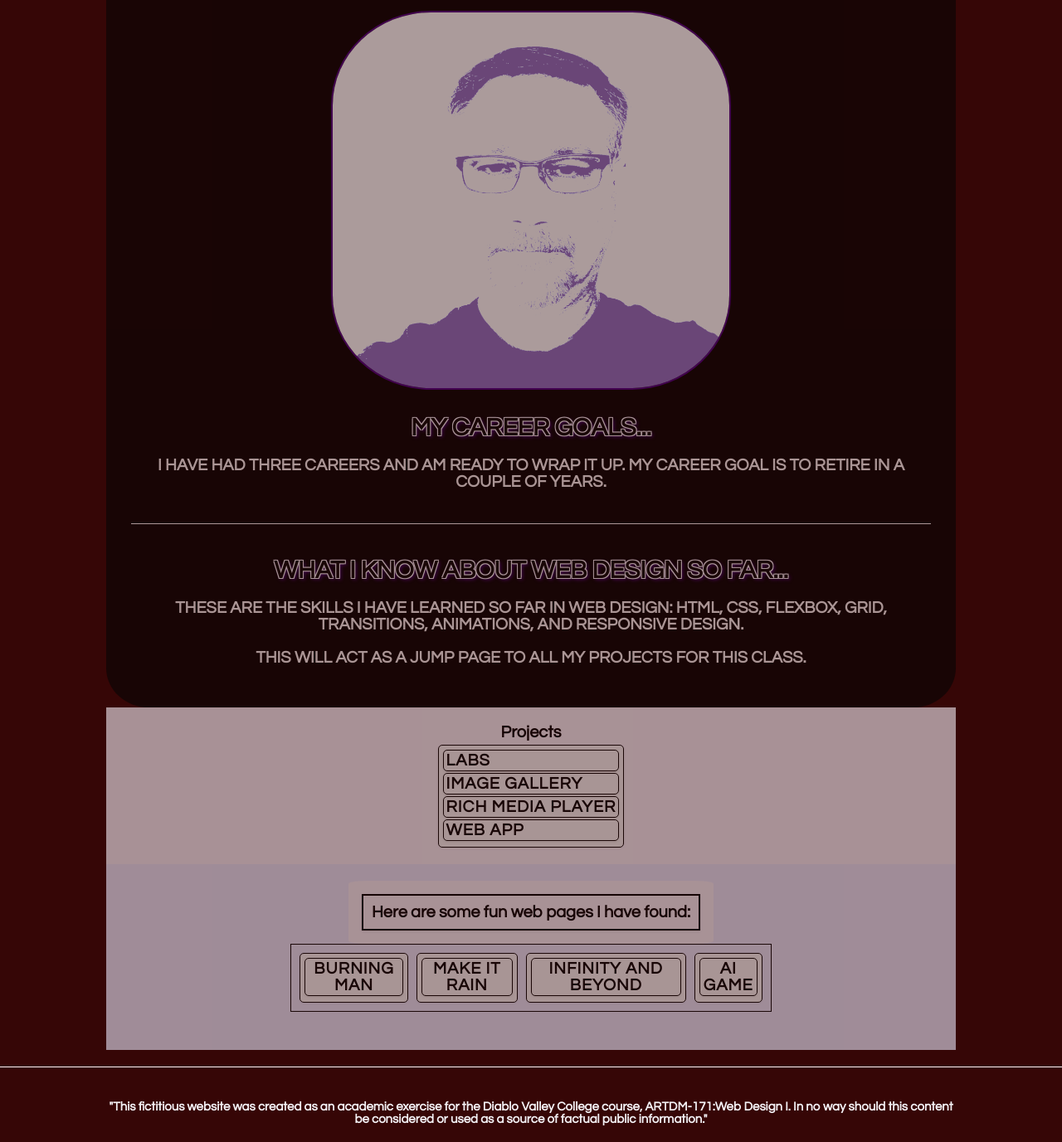
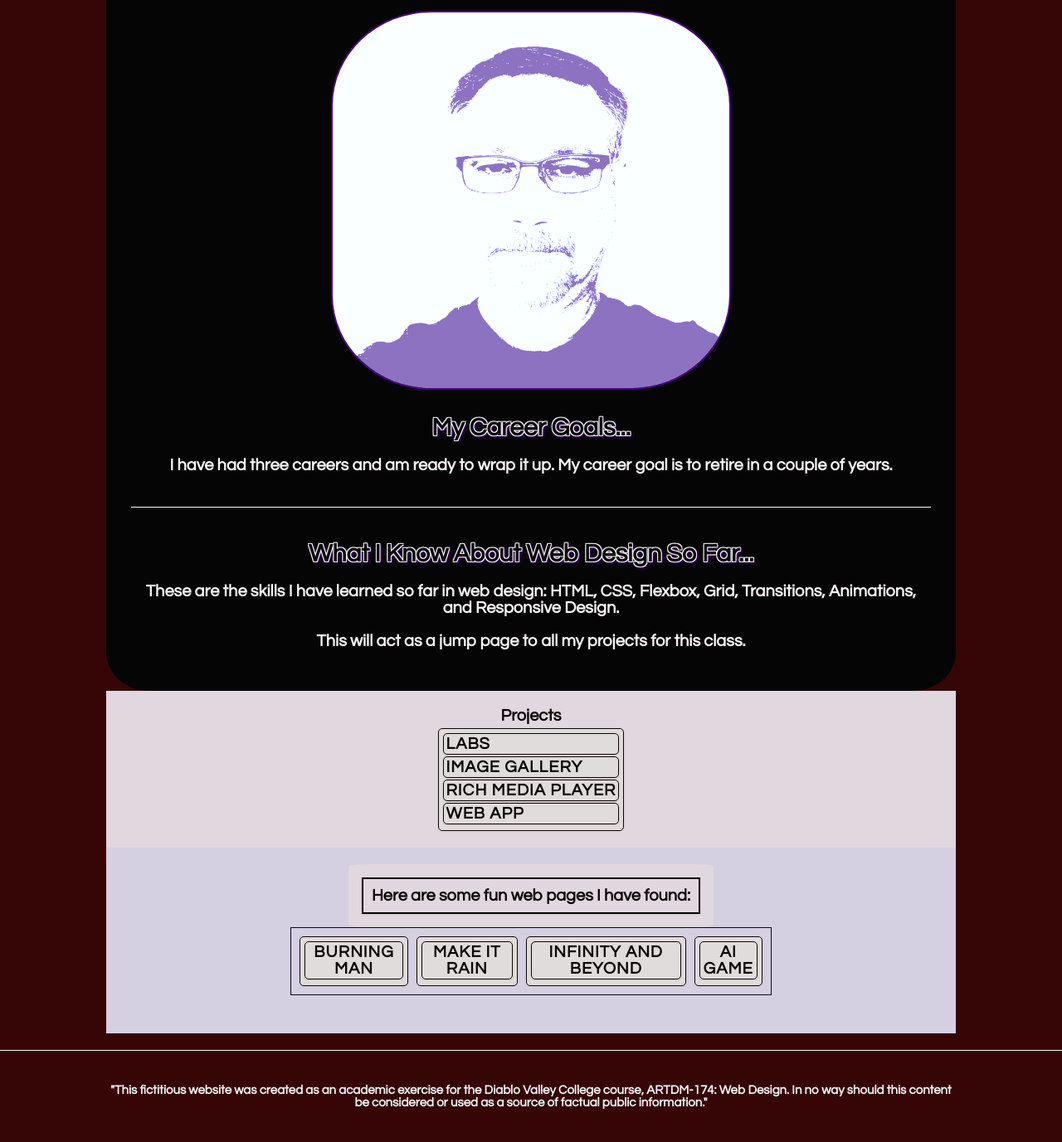
Before and after one commit to fossarino/jump_page, a plain HTML site: page index.html in a window 1280 px wide. Shown: the part 366-1743 px from the top of the page at 83% size. Drawn offline with Linux system fonts and the light colour scheme.

Commit message:
fixed contrast and adjusted font

```diff
--- a/css/styles.css
+++ b/css/styles.css
@@ -114,9 +114,9 @@ article {
    padding: 30px;
    background: #050505;
    background-size: 100% 100%;
-   opacity: 0.6;
+
    font: bold 25px Century Gothic;
-   text-transform: uppercase;
+
    border-radius: 5%;
 
 }
@@ -128,7 +128,7 @@ article {
    padding: 30px;
    background: #E6E6FA;
    background-size: 100% 100%;
-   opacity: 0.6;
+
    font: bold 25px Century Gothic;
    border-radius: 5%;
 
@@ -141,7 +141,7 @@ section {
    padding: 30px;
    background: #E6E6FA;
    background-size: 100% 100%;
-   opacity: 0.6;
+   opacity: 0.9;
    font: bold 25px Century Gothic;
 
 
--- a/index.html
+++ b/index.html
@@ -97,7 +97,7 @@ Date: Fall - 2025
         </main>
 <hr>
         <footer>
-            <p class="special">"This fictitious website was created as an academic exercise for the Diablo Valley College course, ARTDM-171:Web Design I. In no way should this content be considered or used as a source of factual public information."
+            <p class="special">"This fictitious website was created as an academic exercise for the Diablo Valley College course, ARTDM-174: Web Design. In no way should this content be considered or used as a source of factual public information."
             </p>
         </footer>
         </div><!-- closes the container for the page-->
```
